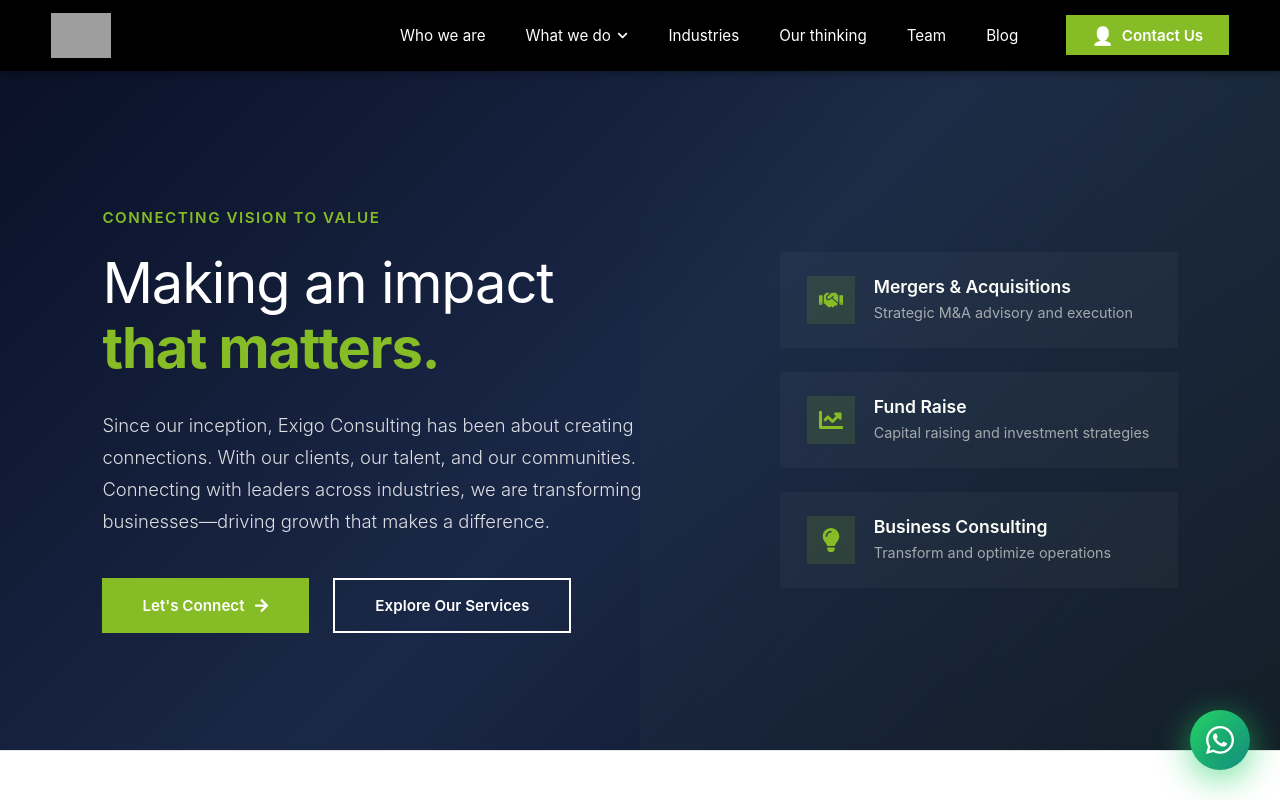
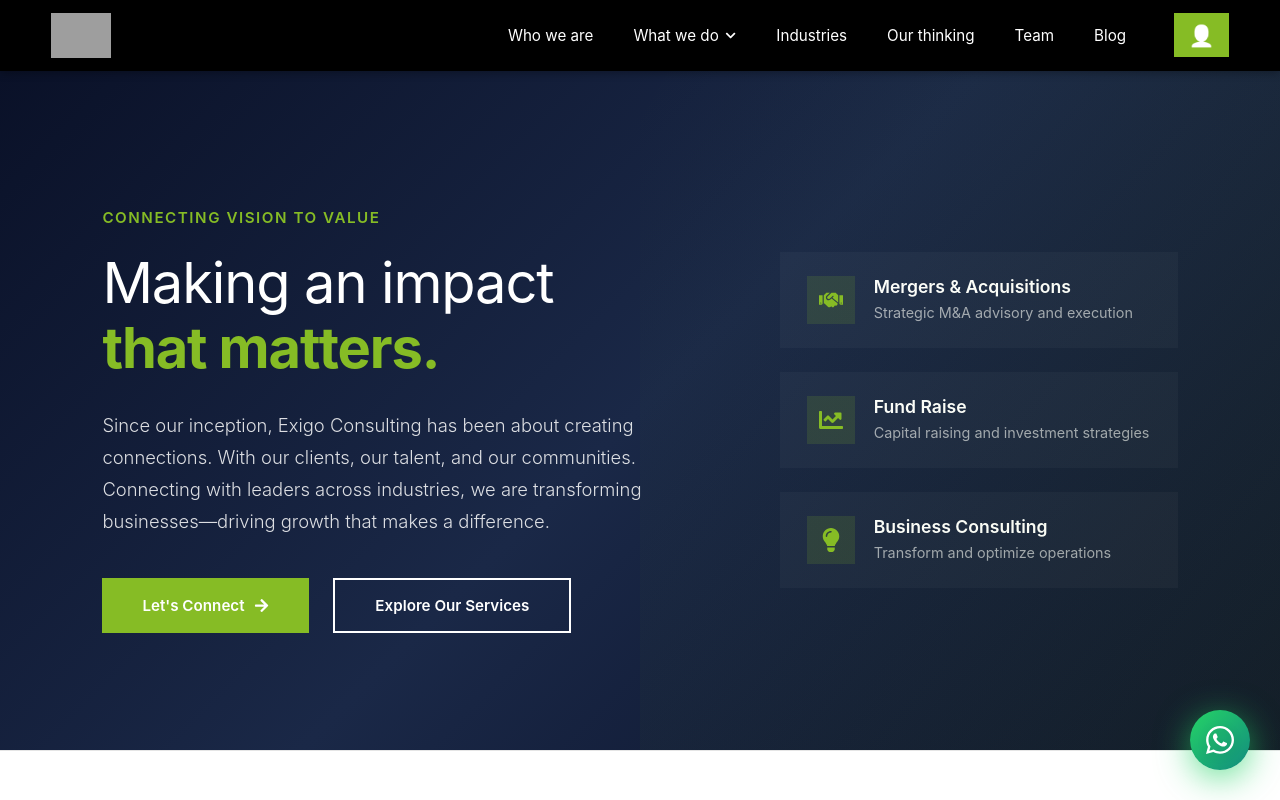
Before and after one commit to octaleadsprivatelimited-cloud/ex, a React (Create React App) app in the folder frontend/: page / in a window 1280 px wide. Shown: the top 800 px of the page. Built offline with nearby package versions, Linux system fonts and the light colour scheme; grey boxes are pictures that could not be loaded.

Commit message:
Remove Contact Us text - show only white emoji icon in navigation

```diff
--- a/frontend/src/components/Navbar.css
+++ b/frontend/src/components/Navbar.css
@@ -82,22 +82,23 @@
 .navbar-cta {
   background: #86bc25;
   color: white !important;
-  padding: 0.6rem 1.6rem !important;
+  padding: 0.6rem 0.9rem !important;
   border-radius: 0;
   font-weight: 600;
   transition: all 0.2s ease;
   margin-left: 0.5rem;
   display: flex;
   align-items: center;
-  gap: 0.5rem;
+  justify-content: center;
 }
 
 .navbar-cta:hover {
   background: #75a621;
+  transform: scale(1.05);
 }
 
 .cta-emoji {
-  font-size: 1.1rem;
+  font-size: 1.3rem;
   filter: brightness(0) invert(1);
 }
 
--- a/frontend/src/components/Navbar.js
+++ b/frontend/src/components/Navbar.js
@@ -107,7 +107,7 @@ const Navbar = () => {
             <Link to="/team" className="navbar-link">Team</Link>
             <Link to="/blog" className="navbar-link">Blog</Link>
             <Link to="/contact" className="navbar-link navbar-cta">
-              <span className="cta-emoji">👤</span> Contact Us
+              <span className="cta-emoji">👤</span>
             </Link>
           </div>
 
```
